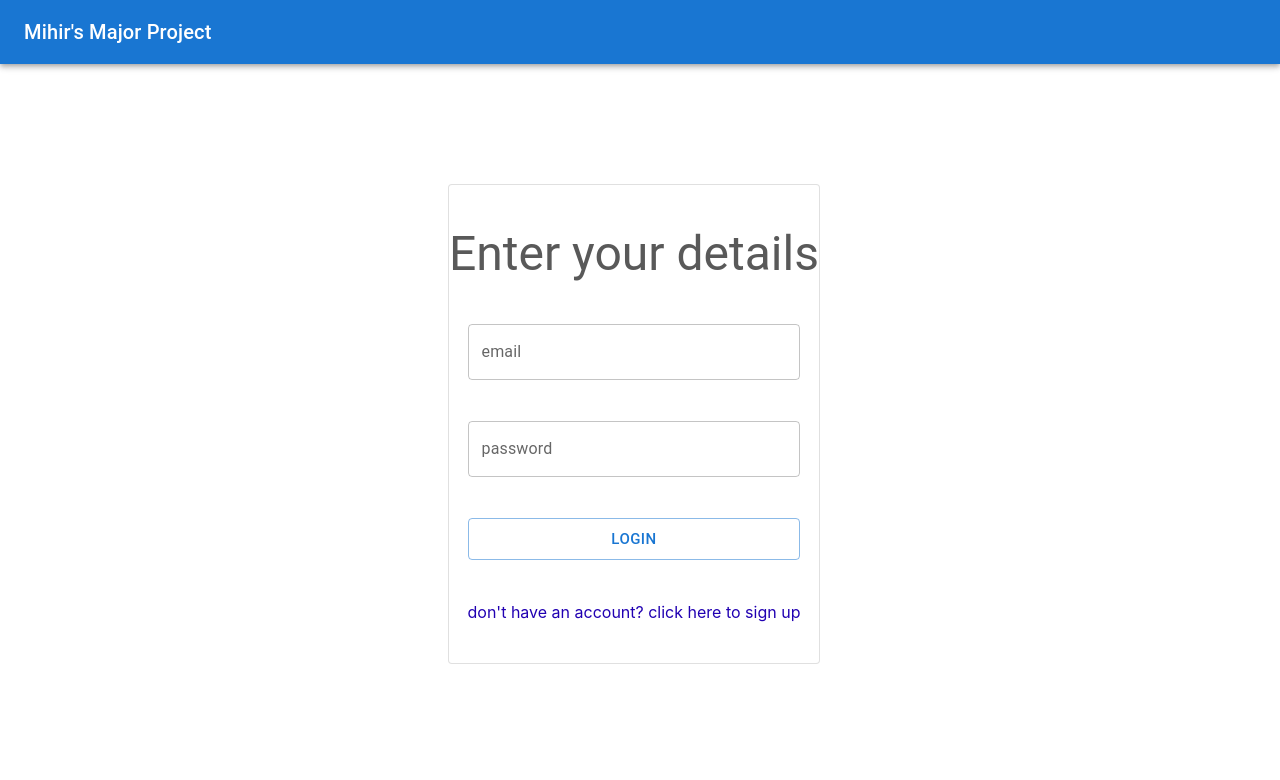
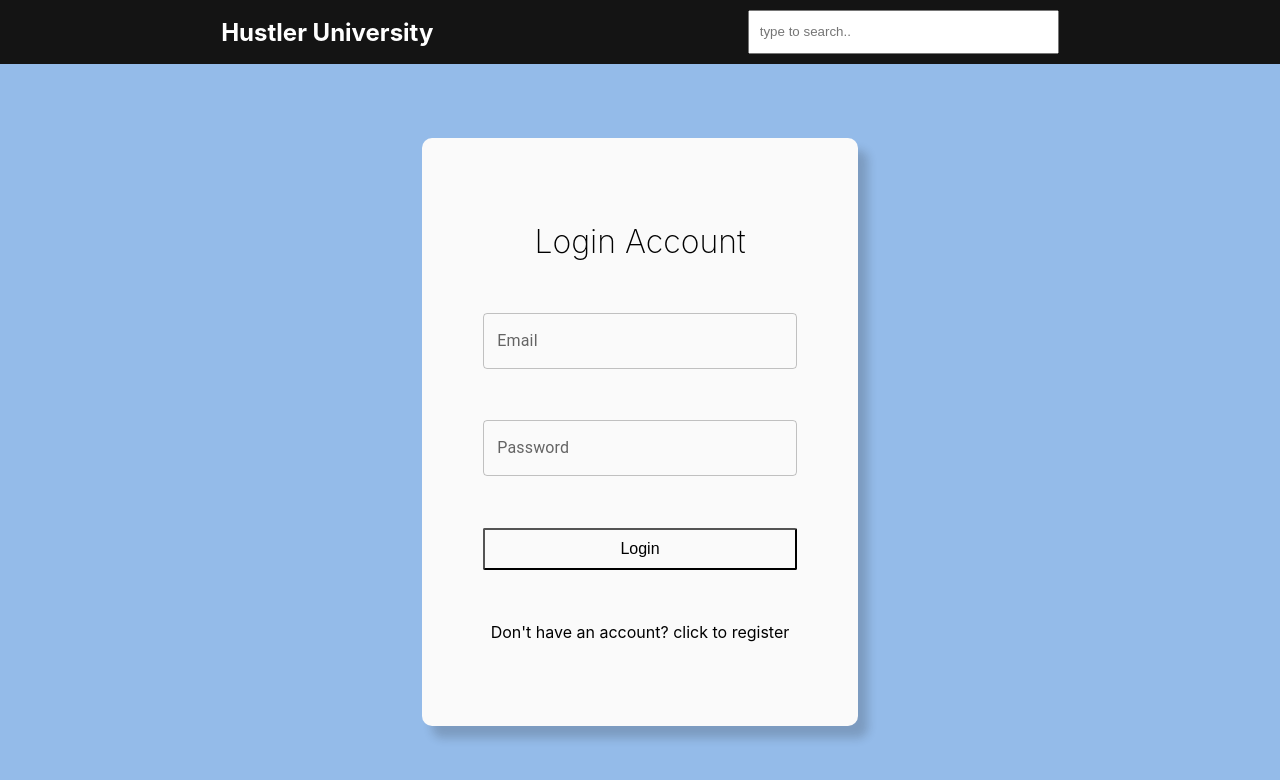
Before and after one commit to MihirVir/course-making-and-buying-application-major-project-mihir-vir, a React (Create React App) app: page /login in a window 1280 px wide. Shown: the top 780 px of the page. Built offline with nearby package versions, Linux system fonts and the light colour scheme; the HTML template or start-up script is replaced by a standard one.

Commit message:
changed front ned

```diff
--- a/src/App.js
+++ b/src/App.js
@@ -16,7 +16,7 @@ function App() {
     <Navbar/>
       <Router>
           <Routes>
-            <Route exact path = "/login" element = {<Login/>} ></Route>
+            <Route exact path = "/login" element = {<Login />} ></Route>
             <Route exact path = "/register" element = {<Register />}></Route>
             <Route exact path = "/" element = {<Home />}></Route>
           </Routes>
--- a/src/components/Home/Home.js
+++ b/src/components/Home/Home.js
@@ -1,8 +1,30 @@
-import React from 'react'
+import React, { useEffect } from 'react'
+import Slider from './Slider/Slider'
+import {useNavigate} from 'react-router-dom'
+import './home.css'
 
 const Home = () => {
+  const navigate = useNavigate();
+  function getCookie(name) {
+    const cookie = document.cookie.split(';').find((cookie) => cookie.trim().startsWith(`${name}=`));
+    if (!cookie) {
+      return null;
+    }
+
+    return cookie.split('=')[1];
+  }
+  const accessToken = getCookie('access_token');
+  console.log(accessToken);
+
+  useEffect(() => {
+    if (accessToken == null) {
+      navigate('/login')
+    }
+  }, [])
   return (
-    <div>Home</div>
+    <section className='home-section'>
+      <Slider />
+    </section>
   )
 }
 
--- /dev/null
+++ b/src/components/Home/Slider/Slider.js
@@ -0,0 +1,41 @@
+import React, {useState} from 'react'
+import ArrowForwardIosIcon from '@mui/icons-material/ArrowForwardIos';
+import ArrowBackIosNewOutlinedIcon from '@mui/icons-material/ArrowBackIosNewOutlined';
+import './slider.css'
+const Slider = () => {
+    const [current, setCurrent] = useState(0);
+    setTimeout(() => {
+        setCurrent(current === data.length - 1 ? 0 : current + 1);
+    }, 4100)
+    const prevSlide = () => {
+        setCurrent(current === 0 ? data.length - 1 : (prev) => prev - 1);
+    }
+    const nextSlide = () => {
+        setCurrent(current === data.length - 1? 0 : (prev) => prev + 1);
+    }
+    const data = [
+        'https://images.pexels.com/photos/14930425/pexels-photo-14930425.jpeg?auto=compress&cs=tinysrgb&w=1260&h=750&dpr=1',
+        'https://images.pexels.com/photos/15122403/pexels-photo-15122403.jpeg?auto=compress&cs=tinysrgb&w=1260&h=750&dpr=1',
+        'https://images.pexels.com/photos/1054218/pexels-photo-1054218.jpeg?auto=compress&cs=tinysrgb&w=1260&h=750&dpr=1'
+    ]
+  return (
+    <div className="slider">
+        <div className="container" style = {{transform: `translateX(-${current * 100}vw)`}}>
+            <img src={data[0]} alt="" />
+            <img src={data[1]} alt="" />
+            <img src={data[2]} alt="" />
+        </div>
+        <div className="icons">
+            <div className="icon left" onClick={prevSlide}>
+                <ArrowBackIosNewOutlinedIcon />
+            </div>
+            <div className="icon right" onClick={nextSlide}>
+
+                <ArrowForwardIosIcon />
+            </div>
+        </div>
+    </div>
+  )
+}
+
+export default Slider
--- /dev/null
+++ b/src/components/Home/home.css
@@ -0,0 +1,7 @@
+.home-section {
+    /* background-color: black; */
+    min-height: 90.2vh;
+    width: 100%;
+    position: fixed;
+    z-index: 10
+}
--- a/src/components/Login/Login.js
+++ b/src/components/Login/Login.js
@@ -1,69 +1,90 @@
-import React, { useReducer, useState } from 'react'
+import {useState, useReducer} from 'react'
+import { TextField, Alert } from '@mui/material';
 
-import { TextField, Button, Typography, Box,Grid, Divider, Stack, Paper } from '@mui/material'
 import { useNavigate } from 'react-router-dom'
+import { registerReducer, INITIAL_STATE } from '../../reducers/registerReducer';
+
+import axios from 'axios';
 import './login.css'
-import { loginReducer, LOGIN_INITIAL_STATE } from '../../reducers/loginReducer'
-import axios from 'axios'
 
 const Login = () => {
-    const [state, dispatch] = useReducer(loginReducer, LOGIN_INITIAL_STATE);
+    const navigate = useNavigate();
+    const [state, dispatch] = useReducer(registerReducer, INITIAL_STATE);
     const [error, setError] = useState(false)
-    const handleChange = async (e) => {
 
+    function saveAccessToken(token) {
+        document.cookie = `access_token=${token}; path=/;`;
+    }
+    const handleSubmit = async (e) => {
+        e.preventDefault();
+        const loginUrl = 'http://localhost:8000/auth/login';
+        const userDetails = {
+            email: state.email,
+            password: state.password
+        }
+
+        const res = await axios.post(loginUrl, userDetails)
+
+            .catch((err) => setError(true));
+        if(res.status === 200) {
+            saveAccessToken(res.data.token);
+            navigate('/');
+        }
+    }
+
+
+    const handleChange = (e) => {
         dispatch({
-            type: "LOGIN_CHANGE_INPUT",
+            type: "CHANGE_INPUT",
             payload: {
                 name: e.target.name,
                 value: e.target.value
             }
         })
-
     }
-
-    const navigate = useNavigate();
-
-    const handleSubmit = async (e) => {
-        e.preventDefault();
-
-        const url = "http://localhost:8000/auth/login";
-
-        const loginData = {email: state.email, password: state.password};
-        try {
-            const response = await axios.post(url, loginData);
-            console.log(response);
-        } catch (err) {
-            setError(true)
-        }
-
-    }
-
   return (
     <>
-       <section className = "login">
-        <div className="container">
-            <form onSubmit={handleSubmit} >
-                <Stack
-                    className = "stack"
-                    divider = {<Divider orientation='vertical' flexItem/>}>
+        <section className = "login-section">
+            {
+                error ? (
+                    <>
+                        <Alert severity='error'>
+                            User Not Found Please Check Your Email and Password
+                        </Alert>
+                    </>
+                ) : ""
+            }
+            <div className="login-container">
+                <form onSubmit={handleSubmit} className = "login-form-style">
+                    <h2 className = "form-heading">
+                        Login Account
+                    </h2>
+                    <TextField
+                        onChange={handleChange}
+                        variant='outlined'
+                        name = "email"
+                        label = "Email"
+                        className = "text-view"
+                    />
+                    <TextField
+                        onChange={handleChange}
+                        variant='outlined'
+                        name = "password"
+                        label = "Password"
+                        type = "password"
+                        className = "text-view"
+                    />
 
-                        <Paper className = "paper" variant = "outlined" elevation={0}>
-                            <Typography className ="heading-card" variant = "h3">
-                                Enter your details
-                            </Typography>
-                            <TextField onChange = {handleChange} name = "email" className = "input-field"  label = "email" variant='outlined'/>
-                            <TextField onChange = {handleChange}  name = "password" className = "input-field" size = "Normal" label = "password" variant='outlined' type ="password" />
-                            <Button className = "submit-btn" variant='outlined' size = "large">
-                                Login
-                            </Button>
-                            <p className = "register" onClick = {() => navigate('/register')}>
-                                { error ? "something went wrong" : "don't have an account? click here to sign up"}
-                            </p>
-                        </Paper>
-                </Stack>
-            </form>
-        </div>
-       </section>
+                    <button className = "submit-btn">
+                        Login
+                    </button>
+
+                    <p onClick = {() => {navigate('/')}}>
+                        Don't have an account? click to register
+                    </p>
+                </form>
+            </div>
+        </section>
     </>
   )
 }
--- a/src/components/Login/login.css
+++ b/src/components/Login/login.css
@@ -1,63 +1,50 @@
-.login {
-    width: 100vw;
-    height: 90vh;
+ .login-section {
+    width: 100%;
+    height: 92vh;
     display: flex;
-    justify-content: center;
     align-items: center;
-}
-.heading {
-    color: black;
-}
-.container {
-    width: 30vw;
-    height: 60vh;
-
-    display: flex;
-}
-.input-field {
-
-    margin-top: 20px;
-    width: 90%;
+    justify-content: space-around;
+    flex-direction: column;
+    background-color: #94bbe9;
 }
 
-.stack {
-    width: 100%;
-    height: 100%;
+
+ .login-container {
+    display: flex;
+    height: 80%;
+    width: 34%;
+    align-items: center;
+    justify-content: center;
+    background-color: #fafafa;
+    border-radius: 10px;
+    box-shadow:10px 12px 10px rgba(30, 30, 30, .2);
 }
-.paper {
-    width: 100%;
-    height: 100%;
+
+.text-view {
+    width: 80%;
+}
+.login-form-style {
+    width: 90%;
+    height: 80%;
     display: flex;
+    align-items: center;
+    justify-content: space-around;
     flex-direction: column;
-    justify-content: space-evenly;
-    align-items: center;
-    background-color: rgb(246, 251, 255);
 }
-.heading-card {
-    text-align: center;
+.form-heading {
+    font-size: 2rem;
     font-weight: 200;
-    color: rgb(89, 89, 89);
 }
 .submit-btn {
-    /* margin-left: 15px; */
-    margin-top: 10px;
-    width: 90%;
-    margin-bottom: 20px;
-
+    padding: 10px;
+    background-color: transparent;
+    outline: none;
+    width: 80%;
+    border-radius: 2px;
+    font-size: 1rem;
+    transition: all 330ms ease-in-out;
 }
 
-.register {
-    color: rgb(33, 0, 178);
-    cursor: pointer;
-    text-align: center;
-    transition: all 200ms ease-in;
+.submit-btn:hover {
+    background-color: lightgray;
 }
-
-.register:hover {
-    color: rgb(30, 166, 166);
-}
-@media screen and (max-width: 1000px) {
-    .container {
-        width: 92vw;
-    }
-}
--- a/src/components/NavBar/Navbar.js
+++ b/src/components/NavBar/Navbar.js
@@ -1,24 +1,20 @@
-import { AppBar, Toolbar, styled, Typography } from '@mui/material'
-import {Pets} from '@mui/icons-material'
-import React from 'react'
 
-const StyledToolbar = styled(Toolbar) ({
-    display: "flex",
-    justifyContent: "space-between"
-})
+import React, {useEffect, useState} from 'react'
+import './nav.css'
 
 const Navbar = () => {
+    const [open, setOpen] = useState(false)
   return (
     <>
-        <AppBar position = "sticky">
-            <StyledToolbar>
-                <Typography variant = "h6" sx = {{ display: {xs: "none", sm: "block"}}}>
-                    Mihir's Major Project
-                </Typography>
-                <Pets sx = {{ display: {xs: "block", sm: "none"}}}/>
-            </StyledToolbar>
+        <header className = "nav">
+            <nav className='nav-links'>
+                <h1 className='site-name'>
+                    Hustler University
+                </h1>
+                <input type="text" className='search-text'placeholder='type to search..'/>
 
-        </AppBar>
+            </nav>
+        </header>
 
     </>
   )
--- /dev/null
+++ b/src/components/NavBar/nav.css
@@ -0,0 +1,28 @@
+body {
+    overflow-x: hidden;
+}
+.nav {
+    width: 100vw;
+    height: 8vh;
+    display: flex;
+    justify-content: center;
+    position: sticky;
+    background-color: rgb(20, 20, 20);
+}
+.nav-links {
+    height: 100%;
+    width: 90%;
+    display: flex;
+    align-items: center;
+    justify-content: space-around;
+}
+.search-text {
+    height: 70%;
+    width: 27%;
+    padding: 10px;
+    outline: none;
+}
+.site-name {
+    color: white;
+    cursor: pointer;
+}
--- a/src/components/Register/Register.js
+++ b/src/components/Register/Register.js
@@ -7,10 +7,8 @@ import './register.css'
 import { INITIAL_STATE, registerReducer } from '../../reducers/registerReducer'
 const Register = () => {
     const [state, dispatch] = useReducer(registerReducer, INITIAL_STATE);
-    const [error, setError] = useState(false)
     const [errorMessage, setErrorMessage] = useState("")
     const navigate = useNavigate();
-
     const handleChange = (e) => {
         dispatch({
             type: "CHANGE_INPUT",
@@ -30,9 +28,7 @@ const Register = () => {
             console.log(response);
             navigate('/');
         } catch (err) {
-            if (error.response.status) {
-                setErrorMessage("user already exists")
-            }
+
         }
     }
     console.log(state.username, state.email, state.password);
@@ -48,33 +44,30 @@ const Register = () => {
                             divider = {<Divider orientation='vertical' flexItem/>}
                         >
 
-                            <item>
+                            <div>
                                 <Typography variant = "h4">
                                     { errorMessage === 'user already exists' ? "User Already Exist" : "Register" }
                                 </Typography>
-                            </item>
-                            <item>
+                            </div>
+                            <div>
                                 <TextField onChange={handleChange} name = "email"  className = "register-page-text-field" label = "Email" variant='outlined'/>
-                            </item>
-                            <item>
+                            </div>
+                            <div>
                                 <TextField onChange={handleChange} name = "username" className = "register-page-text-field" label = "username" variant = "outlined" />
-                            </item>
-                            <item>
+                            </div>
+                            <div>
                                 <TextField onChange={handleChange} name = "password"  className = "register-page-text-field" label = "password" variant = "outlined" type = "password" />
-                            </item>
-                            <item>
+                            </div>
+                            <div>
                                 <Button type = "submit"  name = "submit-btn" size = "large" className = "register-page-text-field" variant = "outlined">
                                     Register
                                 </Button>
-                            </item>
-                            <item>
+                            </div>
+                            <div>
                                 <p className = "register-page-para" onClick = {() => navigate('/')}>
                                     already have an account? Login
                                 </p>
-                            </item>
-                            <p>
-                                {error ? "Something went wrong" : ""}
-                            </p>
+                            </div>
                         </Stack>
                     </form>
                 </Paper>
```
Also changed, not shown: src/components/Home/Slider/slider.css (added, +68 -0 lines), src/components/Home/fetchCourses/NewCourse.js (added).
